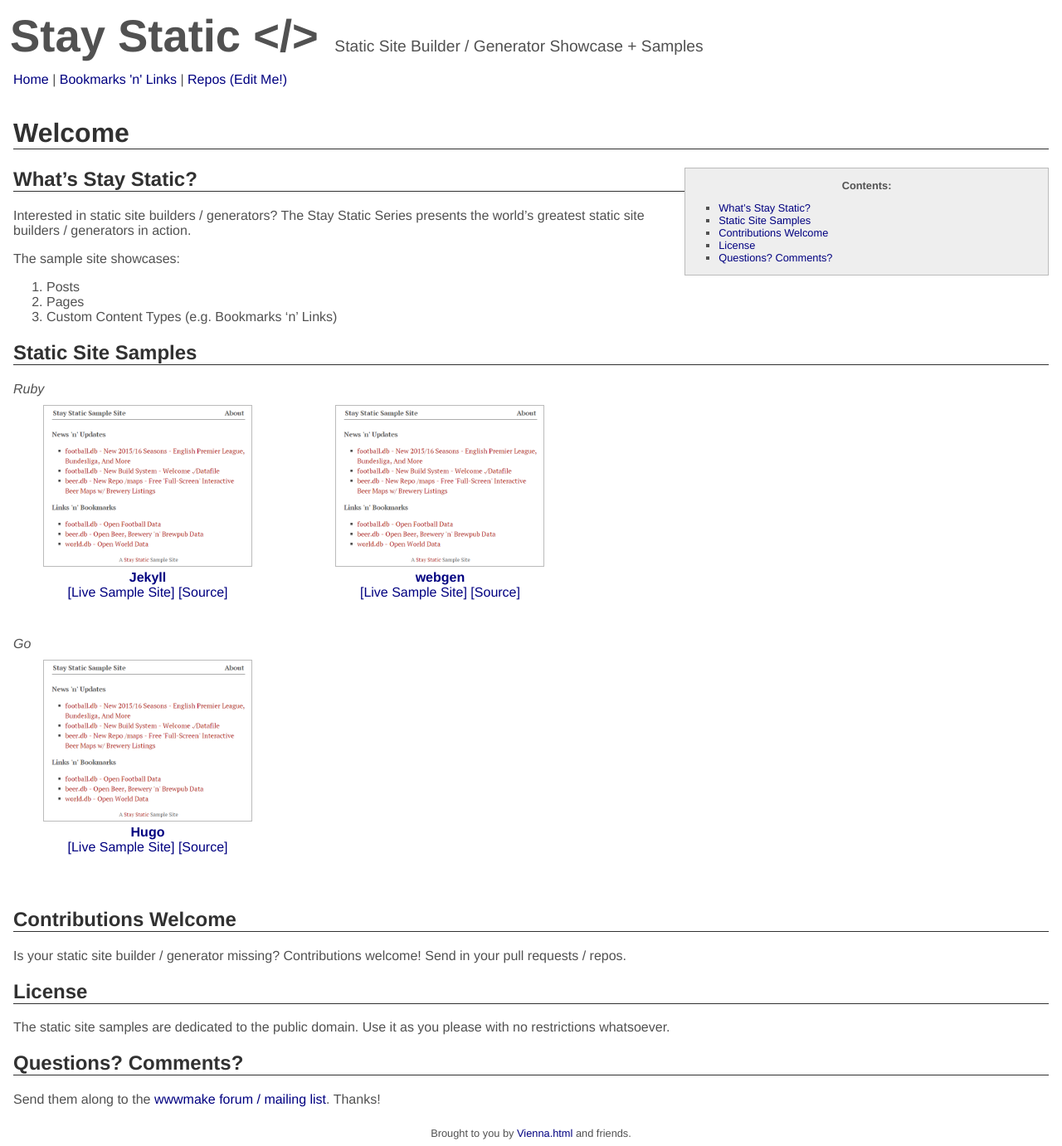
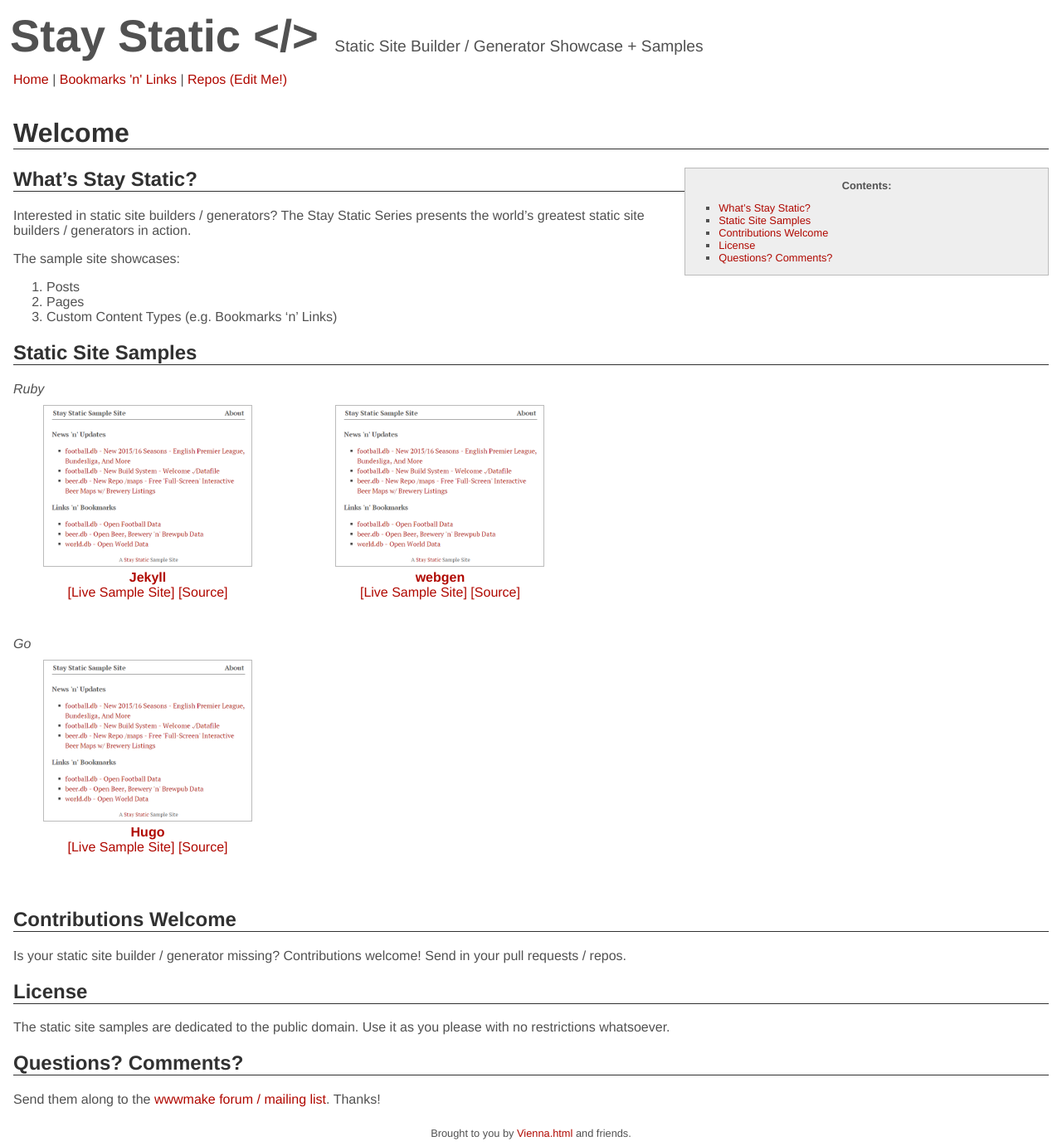
Before and after one commit to staystatic/staystatic.github.io, a Jekyll site: the page built from index.md, in a window 1280 px wide. Shown: the whole page at 83% size. Built offline with Jekyll 4.4.1, drawn with Linux system fonts in a browser that asks for light colours.

Commit message:
change color to red

```diff
--- a/css/_settings.scss
+++ b/css/_settings.scss
@@ -3,4 +3,6 @@
 
 $font-family: Helvetica, Arial, sans-serif;
 
-$color-link: navy;
+
+// $color-link: navy;
+$color-link: #b00800;  /* red */
```
